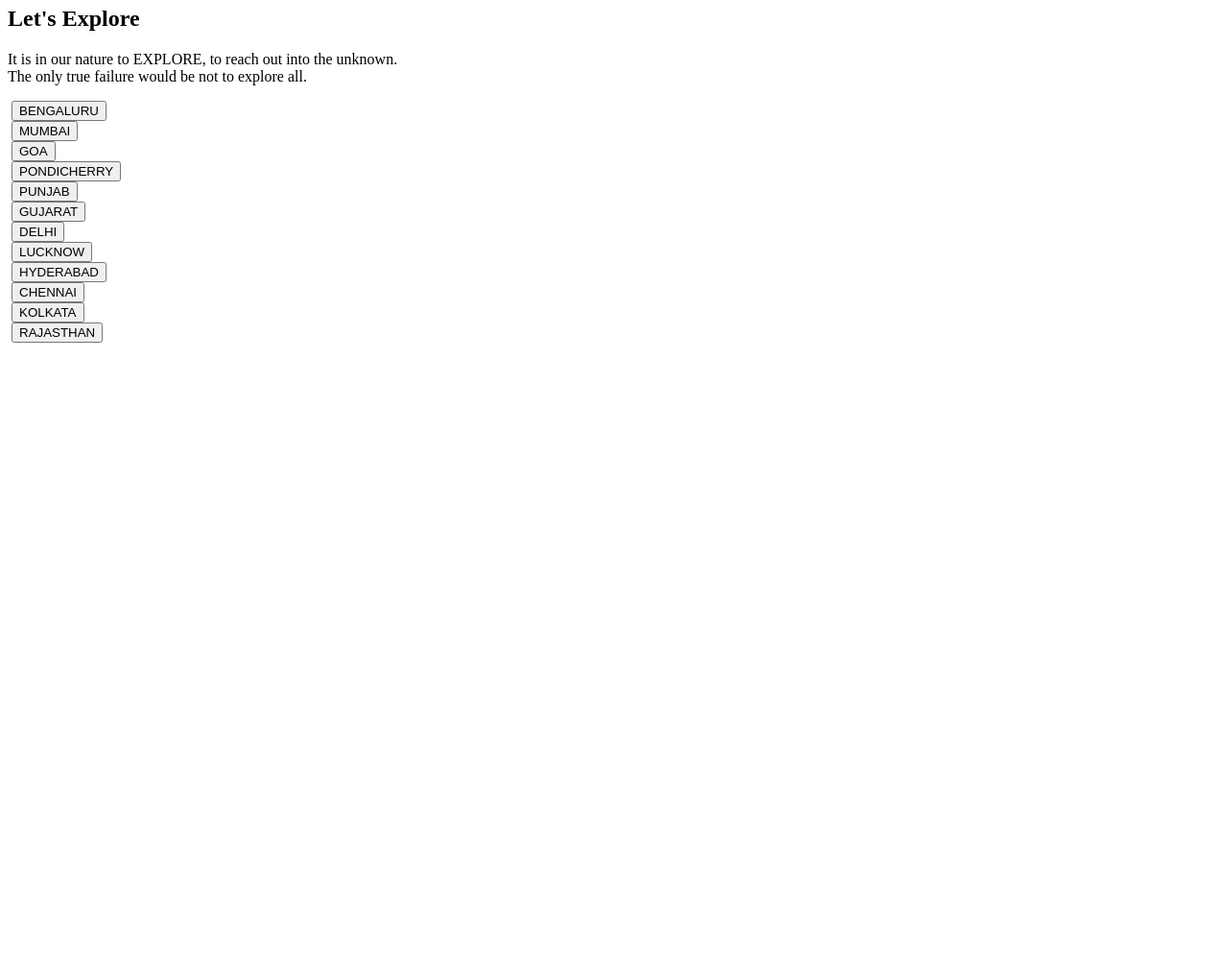
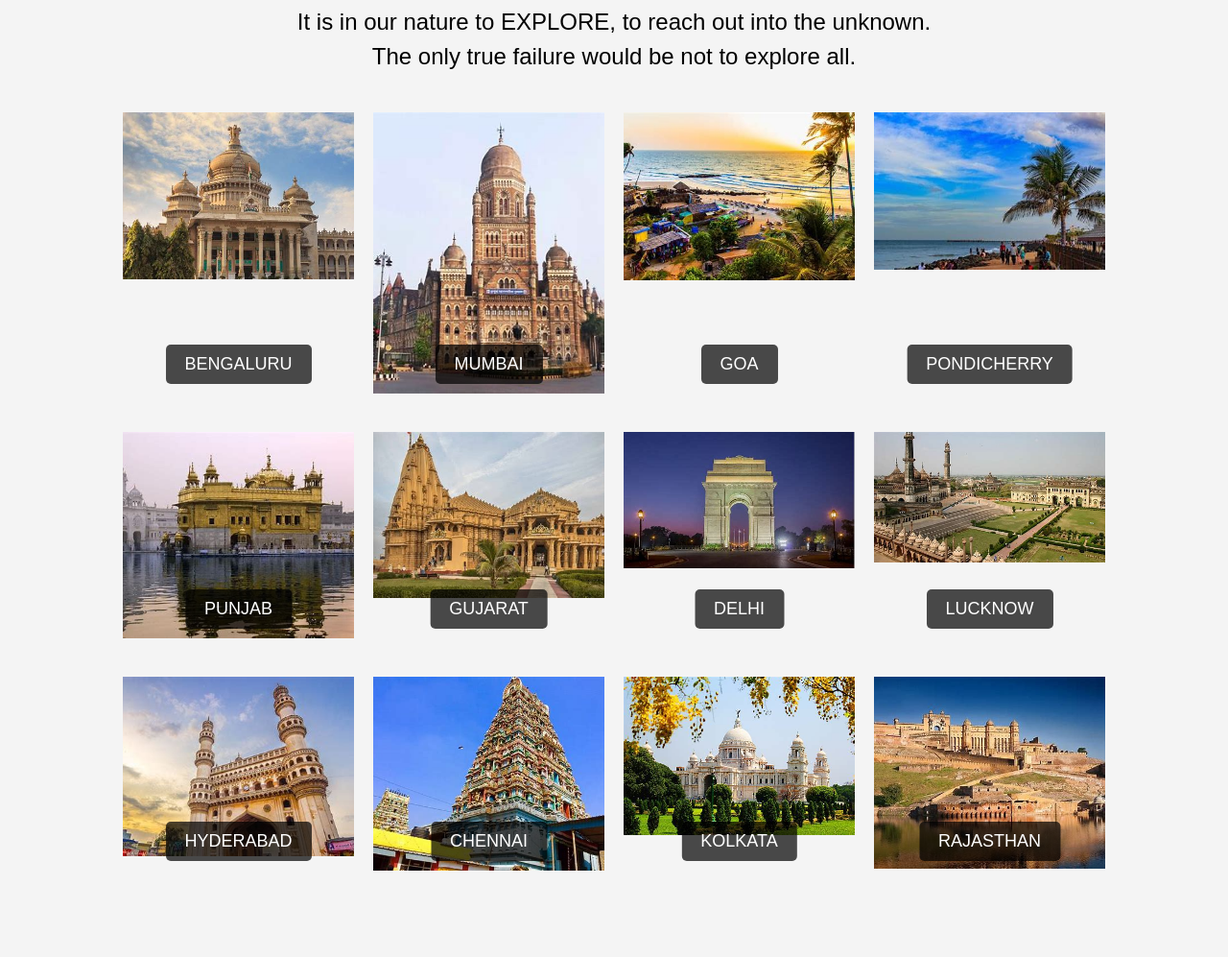
Before and after one commit to DHANDEAJAYKUMAR/ONLINE_TOURISM_GUIDED_SYSTEM, a website: page explore.html in a window 1280 px wide. Shown: the part 120-1117 px from the top of the page at 96% size. Before the commit the page ends 800 px from the top, so only its background shows below. Drawn offline with Linux system fonts and the light colour scheme; the site is published under a folder, as on GitHub Pages, so addresses that start at the root find nothing.

Commit message:
Update explore.html

```diff
--- a/explore.html
+++ b/explore.html
@@ -4,7 +4,7 @@
     <meta charset="UTF-8">
     <meta name="viewport" content="width=device-width, initial-scale=1.0">
     <title>Explore</title>
-    <link rel="stylesheet" href="../style.css">
+    <link rel="stylesheet" href="style.css">
 </head>
 <body>
     <!-- Header Section -->
@@ -13,7 +13,7 @@
             <ul class="links-container">
                 <li class="link-item"><a href="travel.html">Travel</a></li>
                 <li class="link-item"><a href="explore.html">Explore</a></li>
-                <li class="link-item"><a href="../index.html"><img src="/flight.jpeg" class="logo" alt=""></a></li>
+                <li class="link-item"><a href="index.html"><img src="flight.jpeg" class="logo" alt=""></a></li>
                 <li class="link-item"><a href="service.html">About Us</a></li>
                 <li class="link-item"><a href="booknow.html">Feedback</a></li>
             </ul>
@@ -25,55 +25,55 @@
         <p class="t1">It is in our nature to EXPLORE, to reach out into the unknown.<br>The only true failure would be not to explore all.</p>
         <div class="grid">
             <div class="grid-item">
-                <img src="/bengaluru.jpeg" alt="">
+                <img src="bengaluru.jpeg" alt="">
                 <a href="https://www.tripsavvy.com/best-tourist-places-to-visit-in-bangalore-1539206"><button class="tt2">BENGALURU</button></a>
             </div>
             <div class="grid-item">
-                <img src="/mumbai.jpeg" alt="">
+                <img src="mumbai.jpeg" alt="">
                 <a href="https://www.indianholiday.com/blog/places-to-visit-in-mumbai/"><button class="tt2">MUMBAI</button></a>
             </div>
             <div class="grid-item">
-                <img src="/goa.jpeg" alt="">
+                <img src="goa.jpeg" alt="">
                 <a href="https://www.planetware.com/india/top-rated-tourist-attractions-in-goa-ind-1-29.htm"><button class="tt2">GOA</button></a>
             </div>
             <div class="grid-item">
-                <img src="/pondi.jpeg" alt="">
+                <img src="pondi.jpeg" alt="">
                 <a href="https://www.thebrokebackpacker.com/best-places-to-visit-in-pondicherry/"><button class="tt2">PONDICHERRY</button></a>
             </div>
         </div>
         <div class="grid2">
             <div class="grid-item">
-                <img src="/punjab.jpeg" alt="">
+                <img src="punjab.jpeg" alt="">
                 <a href="https://www.tripsavvy.com/best-tourist-sites-in-punjab-1539741"><button class="tt2">PUNJAB</button></a>
             </div>
             <div class="grid-item">
-                <img src="/gujarat.jpeg" alt="">
+                <img src="gujarat.jpeg" alt="">
                 <a href="https://www.trawell.in/gujarat/best-places-to-visit"><button class="tt2">GUJARAT</button></a>
             </div>
             <div class="grid-item">
-                <img src="/delhi.jpeg" alt="">
+                <img src="delhi.jpeg" alt="">
                 <a href="https://www.tripsavvy.com/top-delhi-attractions-and-places-to-visit-1539209"><button class="tt2">DELHI</button></a>
             </div>
             <div class="grid-item">
-                <img src="/lucknow.jpeg" alt="">
+                <img src="lucknow.jpeg" alt="">
                 <a href="https://www.thrillophilia.com/destinations/lucknow/places-to-visit"><button class="tt2">LUCKNOW</button></a>
             </div>
         </div>
         <div class="grid3">
             <div class="grid-item">
-                <img src="/hyd.jpeg" alt="">
+                <img src="hyd.jpeg" alt="">
                 <a href="https://www.hyderabadtourism.travel/blog/62-top-10-tourist-places-in-hyderabad"><button class="tt2">HYDERABAD</button></a>
             </div>
             <div class="grid-item">
-                <img src="/chennai.jpeg" alt="">
+                <img src="chennai.jpeg" alt="">
                 <a href="https://www.transindiatravels.com/tamil-nadu/chennai/tourist-places-to-visit-in-chennai"><button class="tt2">CHENNAI</button></a>
             </div>
             <div class="grid-item">
-                <img src="/kolata.jpeg" alt="">
+                <img src="kolata.jpeg" alt="">
                 <a href="https://www.transindiatravels.com/west-bengal/kolkata/tourist-places-to-visit-in-kolkata/"><button class="tt2">KOLKATA</button></a>
             </div>
             <div class="grid-item">
-                <img src="/rajs.jpeg" alt="">
+                <img src="rajs.jpeg" alt="">
                 <a href="https://www.tripsavvy.com/tourist-places-in-rajasthan-1539659"><button class="tt2">RAJASTHAN</button></a>
             </div>
         </div>
```
